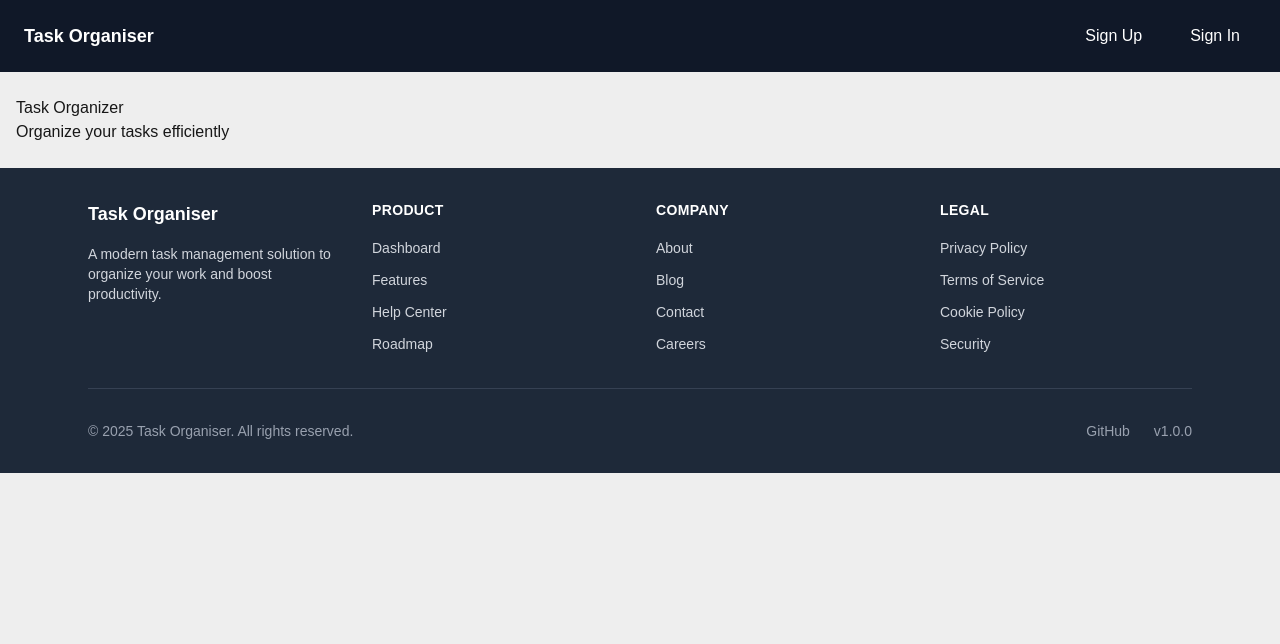
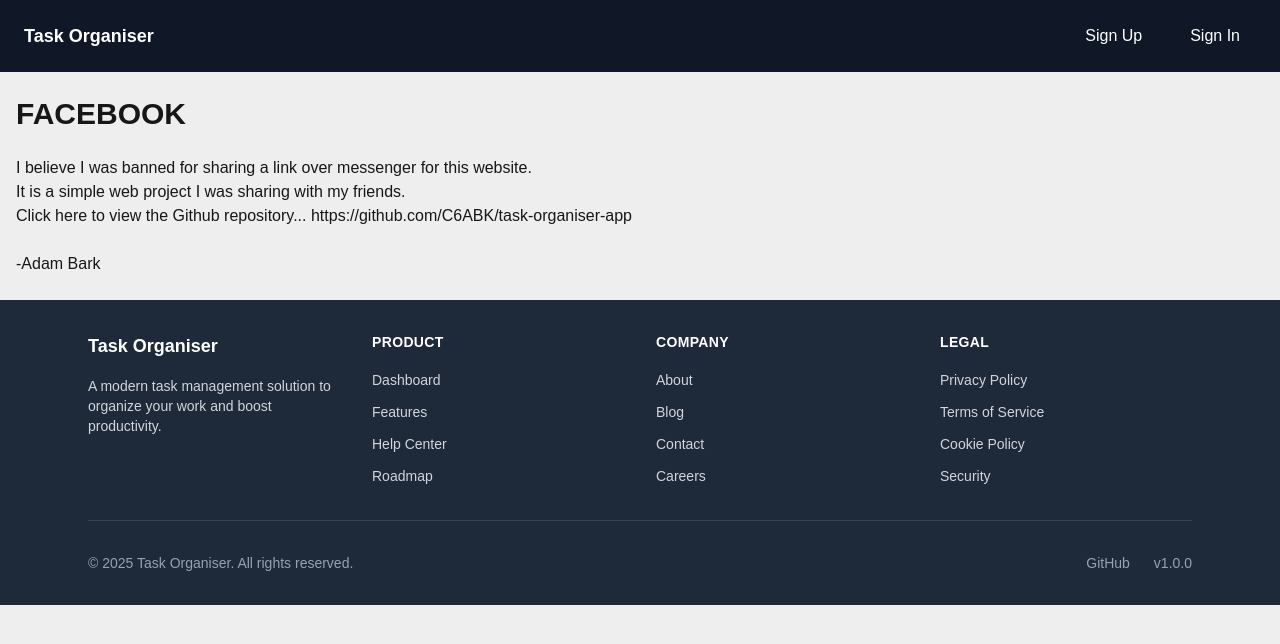
Before and after one commit to C6ABK/task-organiser-app, a Next.js app: page / in a window 1280 px wide. Shown: the top 644 px of the page. Built offline with nearby package versions, Linux system fonts and the light colour scheme; no server answers.

Commit message:
Facebook unban message!

```diff
--- a/app/page.tsx
+++ b/app/page.tsx
@@ -1,8 +1,13 @@
 export default function Home() {
   return (
     <main>
-      <h1>Task Organizer</h1>
-      <p>Organize your tasks efficiently</p>
+      <h1 className="text-3xl font-bold">FACEBOOK</h1>
+      <br />
+      <p>I believe I was banned for sharing a link over messenger for this website.</p>
+        <p>It is a simple web project I was sharing with my friends. </p>
+        <p>Click here to view the Github repository... <a href="https://github.com/C6ABK/task-organiser-app">https://github.com/C6ABK/task-organiser-app</a></p>
+      <br />
+      <p>-Adam Bark</p>
     </main>
   )
 }
```
